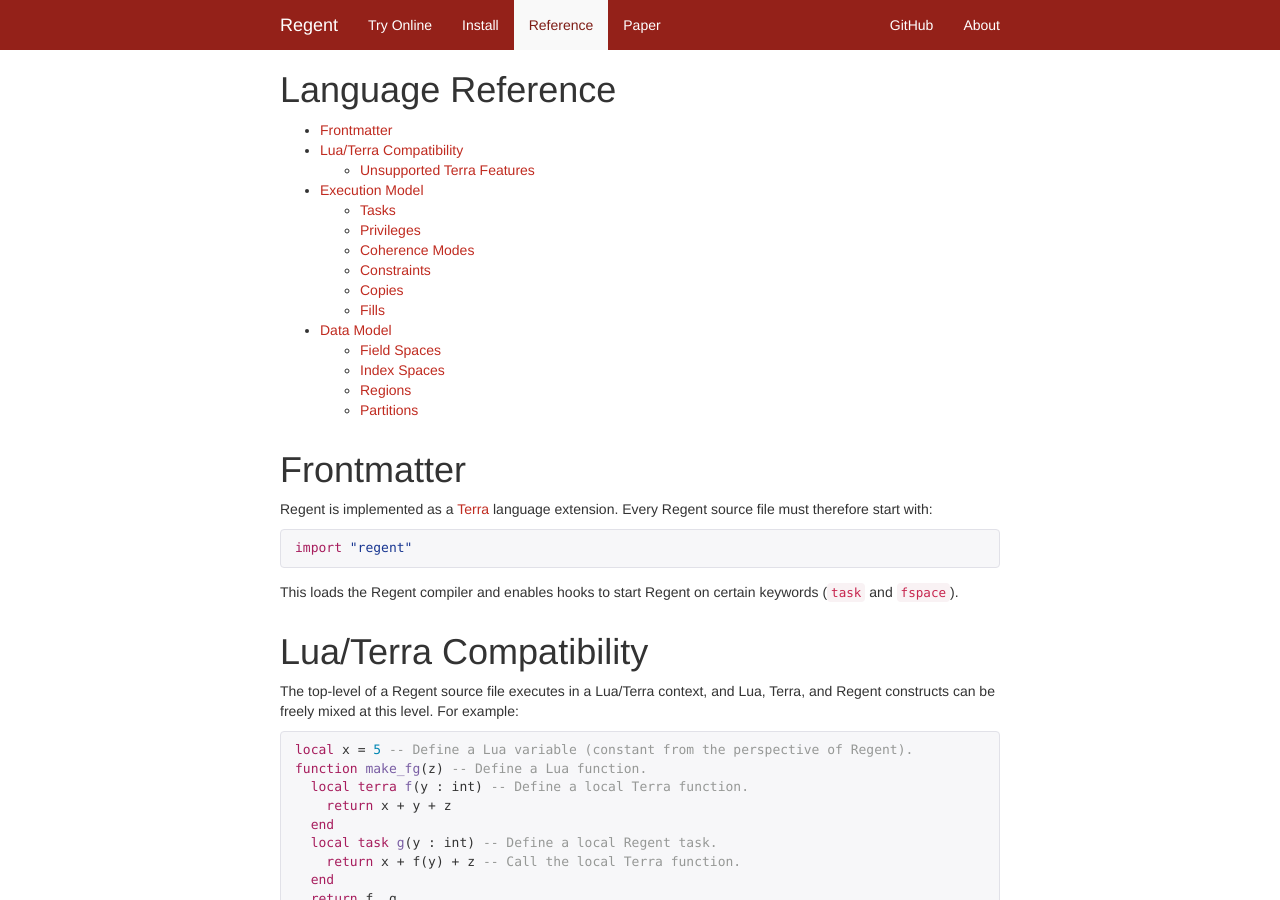
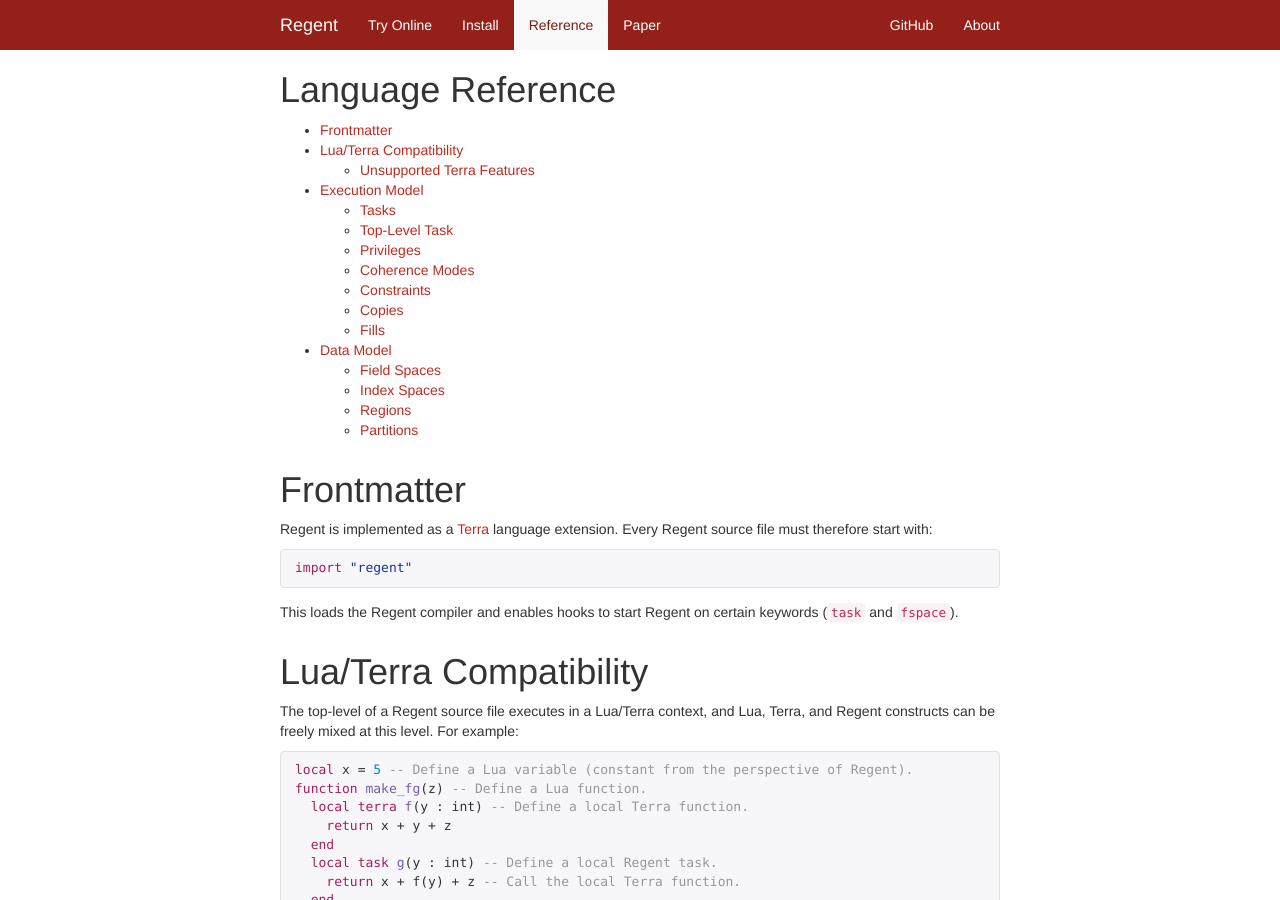
Before and after one commit to StanfordLegion/regent-lang.org, a Jekyll site: the page built from reference.md, in a window 1280 px wide and 900 px high. Built offline with Jekyll 4.4.1, drawn with Linux system fonts in a browser that asks for light colours; nearby versions of some CDN libraries.

Commit message:
Add TOC entry.

```diff
--- a/reference.md
+++ b/reference.md
@@ -11,6 +11,7 @@
       * [Unsupported Terra Features](#unsupported-terra-features)
   * [Execution Model](#execution-model)
       * [Tasks](#tasks)
+      * [Top-Level Task](#top-level-task)
       * [Privileges](#privileges)
       * [Coherence Modes](#coherence-modes)
       * [Constraints](#constraints)
```
